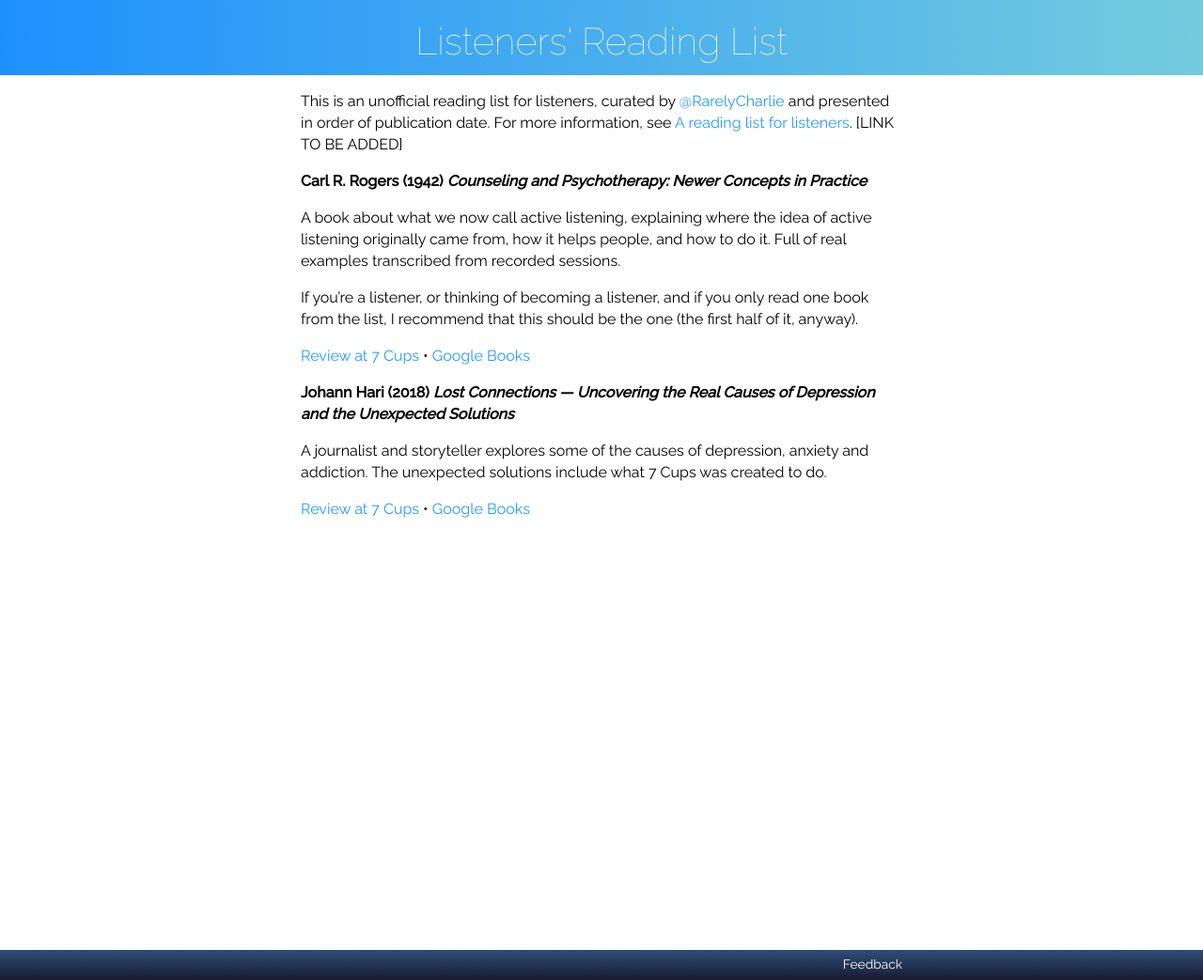
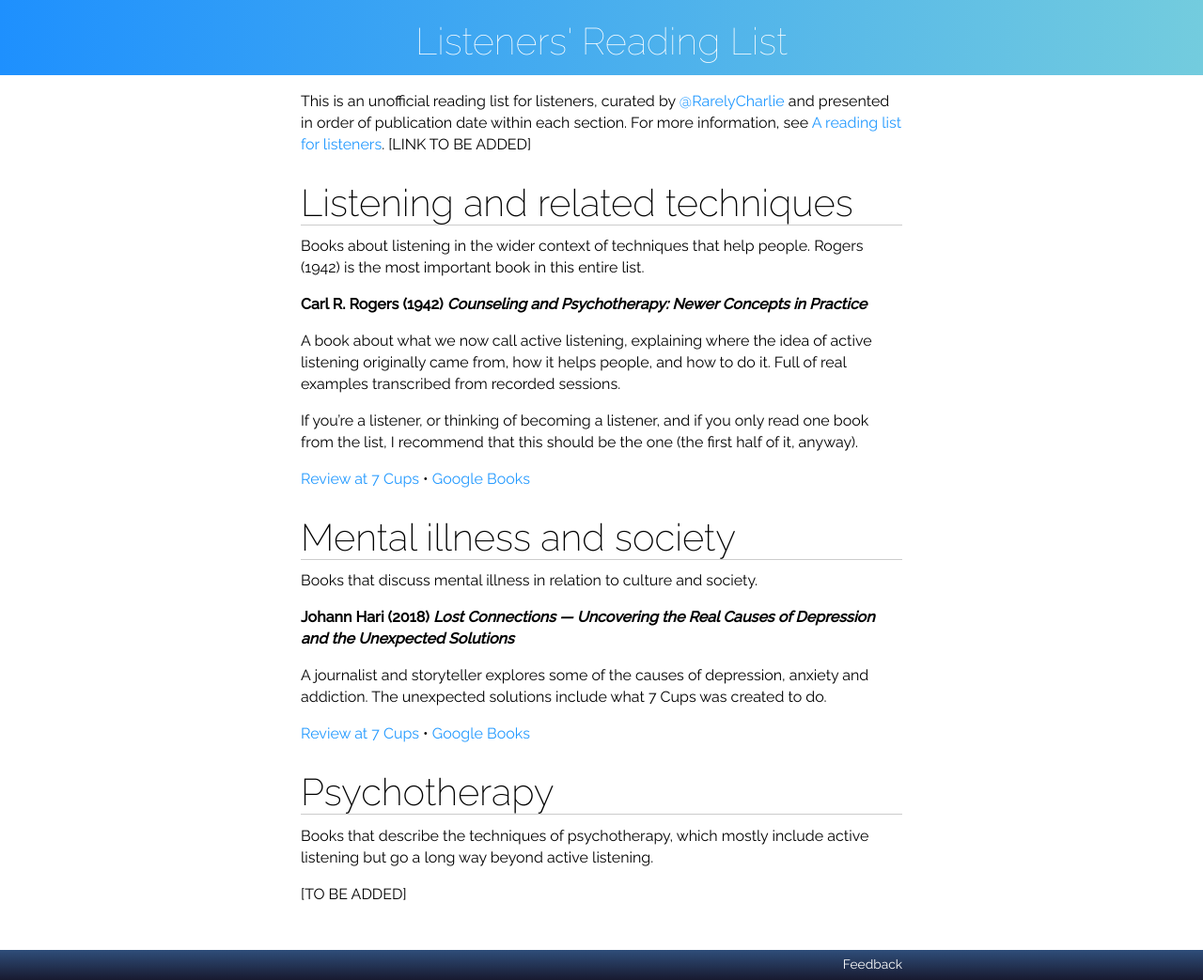
Before and after one commit to RarelyCharlie/rarelycharlie.github.io, a Jekyll site: the page built from books.md, in a window 1280 px wide and 1043 px high. Shown: the whole window at 94% size. Built offline with Jekyll 4.4.1, drawn with Linux system fonts in a browser that asks for light colours.

Commit message:
headings

```diff
--- a/books.md
+++ b/books.md
@@ -3,7 +3,11 @@ layout: default
 title: Listeners' Reading List
 feedback: https://www.7cups.com/@RarelyCharlie
 ---
-This is an unofficial reading list for listeners, curated by [@RarelyCharlie](https://www.7cups.com/@RarelyCharlie) and presented in order of publication date. For more information, see [A reading list for listeners](#). \[LINK TO BE ADDED\]
+This is an unofficial reading list for listeners, curated by [@RarelyCharlie](https://www.7cups.com/@RarelyCharlie) and presented in order of publication date within each section. For more information, see [A reading list for listeners](#). \[LINK TO BE ADDED\]
+
+# Listening and related techniques
+
+Books about listening in the wider context of techniques that help people. Rogers (1942) is the most important book in this entire list.
 
 **Carl R. Rogers (1942) _Counseling and Psychotherapy: Newer Concepts in Practice_**
 
@@ -13,8 +17,18 @@ If you're a listener, or thinking of becoming a listener, and if you only read o
 
 [Review at 7 Cups](# "TO BE ADDED") &bull; [Google Books](https://books.google.com/books?id=nbU4AAAAIAAJ)
 
+# Mental illness and society
+
+Books that discuss mental illness in relation to culture and society.
+
 **Johann Hari (2018) _Lost Connections — Uncovering the Real Causes of Depression and the Unexpected Solutions_**
 
 A journalist and storyteller explores some of the causes of depression, anxiety and addiction. The unexpected solutions include what 7 Cups was created to do.
 
 [Review at 7 Cups](# "TO BE ADDED") &bull; [Google Books](https://books.google.com/books?id=WIg2DwAAQBAJ)
+
+# Psychotherapy
+
+Books that describe the techniques of psychotherapy, which mostly include active listening but go a long way beyond active listening.
+
+\[TO BE ADDED\]
```
